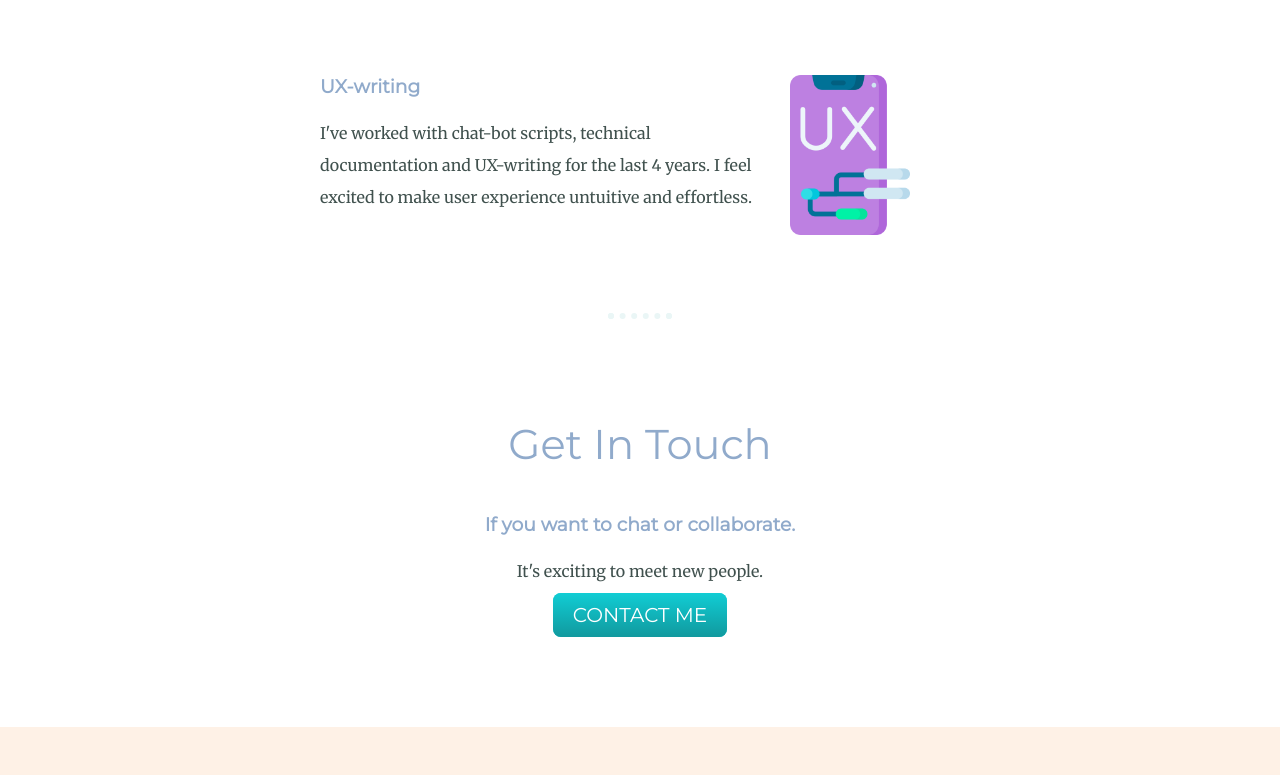
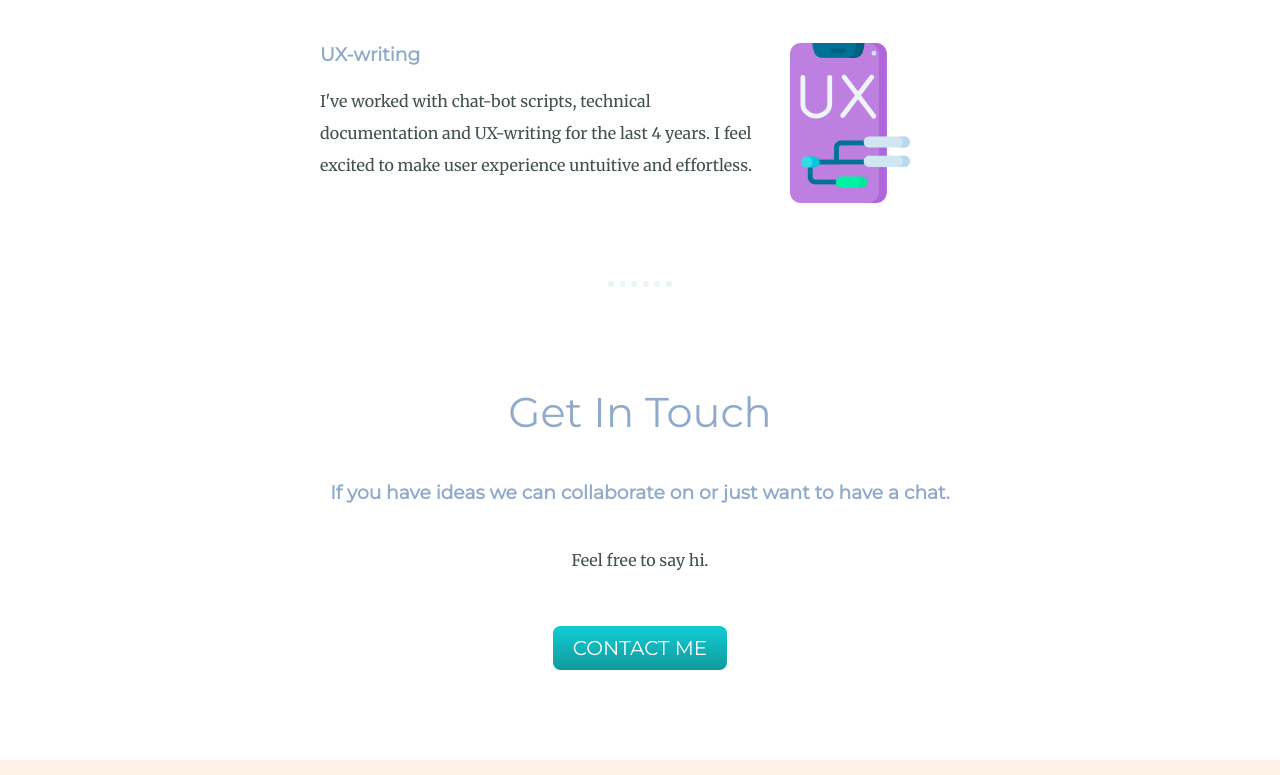
Before and after one commit to staceysav/CV_css, a plain HTML site: page index.html in a window 1280 px wide. Shown: the part 1758-2533 px from the top of the page. Drawn offline with Linux system fonts and the light colour scheme.

Commit message:
Changed texts

```diff
--- a/index.html
+++ b/index.html
@@ -23,7 +23,7 @@
         <div class="profile">
           <img class="profile__image" src="images/beauty.png" alt="">
           <h2>Hello.</h2>
-          <p class="profile__intro">Lorem ipsum dolor sit amet, vitae volutpat, dui conubia, dolor urna. Non auctor, montes nulla distinctio.</p>
+          <p class="profile__intro">I create websites while helping people and companies turn their ideas into life.</p>
         </div>
         <hr>
         <div class="skills">
@@ -43,8 +43,8 @@
         <hr>
         <div class="contact-me">
           <h2>Get In Touch</h2>
-          <h3>If you want to chat or collaborate.</h3>
-          <p class="contace-me__message">It's exciting to meet new people. </p>
+          <h3>If you have ideas we can collaborate on or just want to have a chat.</h3>
+          <p class="contact-me__message">Feel free to say hi.</p>
           <a class="btn" href="mailto:lucky.sis@yandex.ru">CONTACT ME</a>
         </div>
       </div>
```
